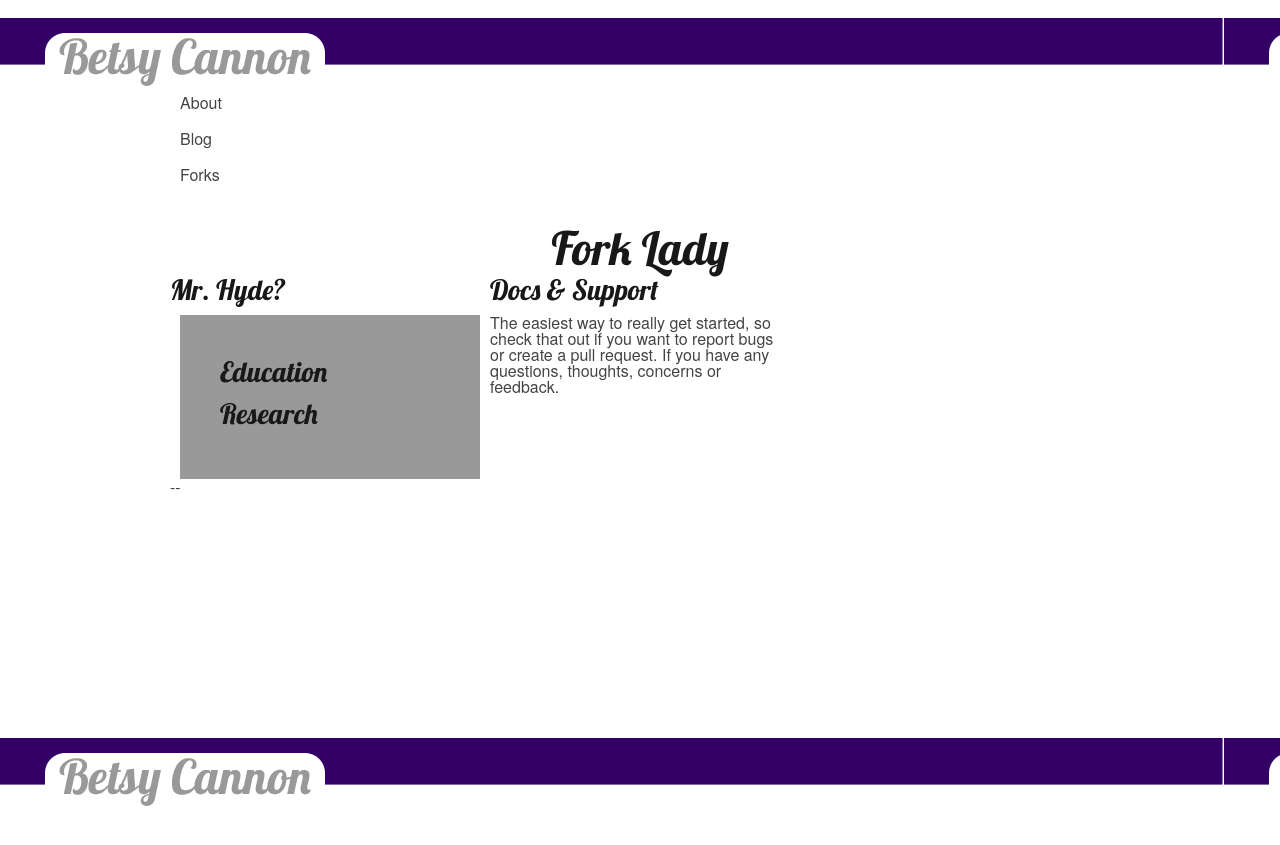
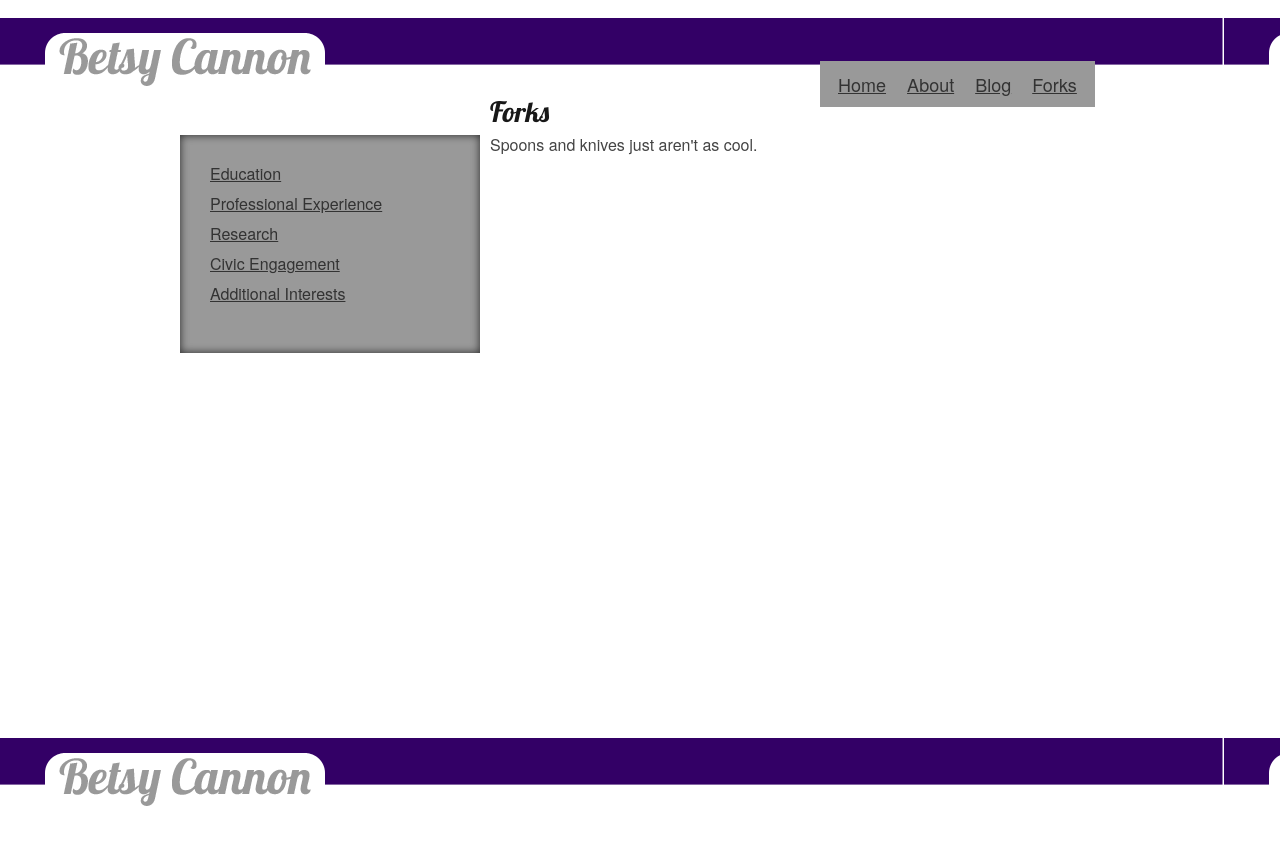
Before and after one commit to forklady42/forklady42.github.com, a Jekyll site: the page built from index.html, in a window 1280 px wide. Shown: the top 845 px of the page. Built offline with Jekyll 4.4.1, drawn with Linux system fonts in a browser that asks for light colours; some web fonts are replaced; Markdown is read by kramdown in place of the engine named in the settings.

Commit message:
menus fixed

```diff
--- a/_layouts/layout1.html
+++ b/_layouts/layout1.html
@@ -28,27 +28,32 @@
 <body>
 
 
-    <div class="container">
-        <div class="sixteen columns">
-			<div class="row">
-                <div class="four columns omega">
-                    <p>About</p>
-                    <p>Blog</p>
-                    <p>Forks</p>
+    <div class="container clearfix" style="margin-top: 75px">
+        <!--div class="sixteen columns"-->
+            <div class="eleven columns alpha">
+                <p></p>
+
+            </div>
+			<aside class="five columns omega">
+                <div id="menu">
+                    <ul>
+                        <li><a href="#">Home</a></li>
+					    <li><a href="#">About</a></li>
+                        <li><a href="#">Blog</a></li>
+					    <li><a href="#">Forks</a></li>
+				    </ul>
                 </div>
-            </div>
-		</div>
+            </aside>
+		<!--/div-->
 
-        <h1 class="remove-bottom" style="margin-top: 95px">Fork Lady</h1>
+        <!--h1 class="remove-bottom" style="margin-top: 95px">Fork Lady</h1-->
 
         <div class="one-third column">
-			<h3>Mr. Hyde?</h3>
-			{{ content }}--
+			{{ content }}
 		</div>
 		<div class="one-third column">
-			<h3>Docs &amp; Support</h3>
-			<p>The easiest way to really get started, so check that out if you want to report bugs or create a pull request. If you have any questions, thoughts, concerns or feedback. </p>
-		</div>
+			<h3>Forks</h3>
+			<p>Spoons and knives just aren't as cool.</p>
 
 	</div><!-- container -->
 
--- a/css/base.css
+++ b/css/base.css
@@ -64,9 +64,27 @@
  div#resume_menu
 {
 	background-color: #999999;
-	padding: 40px;
+	padding: 30px;
+	margin-top: 40px;
+	-moz-box-shadow: inset 0 0 8px rgba(0,0,0, 0.75);
+	-webkit-box-shadow: inset 0 0 8px rgba(0,0,0, 0.75);
+	box-shadow: inset 0 0 8px rgba(0,0,0,0.75);
 }
-
+div#menu ul
+{
+	list-style: none;
+	display: inline;
+	background-color: #999999;
+	margin: 0;
+	padding: 10px;
+	font-size: 18px;
+}
+div#menu li
+{
+	margin: 0;
+	padding: 8px;
+	display: inline;
+}
  div#internal_links
 {
 	background-color: #999999;
--- a/index.html
+++ b/index.html
@@ -3,10 +3,16 @@ layout: layout1
 title: Home
 ---
 
+<body>
 <div class="one-third column">
     <div id="resume_menu">
-        <h3>Education</h3>
-        <h3>Research</h3>
+        <ul>
+            <li><a href="#">Education</a></li>
+            <li><a href="#">Professional Experience</a></li>
+            <li><a href="#">Research</a></li>
+            <li><a href="#">Civic Engagement</a></li>
+            <li><a href="#">Additional Interests</a></li>
+        </ul>
     </div>
 <!--{% for post in site.posts limit:4 %}
 
@@ -20,3 +26,4 @@ title: Home
 
 {% endfor %}-->
 </div>
+</body>
```
Also changed, not shown: other parts of _layouts/layout1.html (+1 -1 lines).
